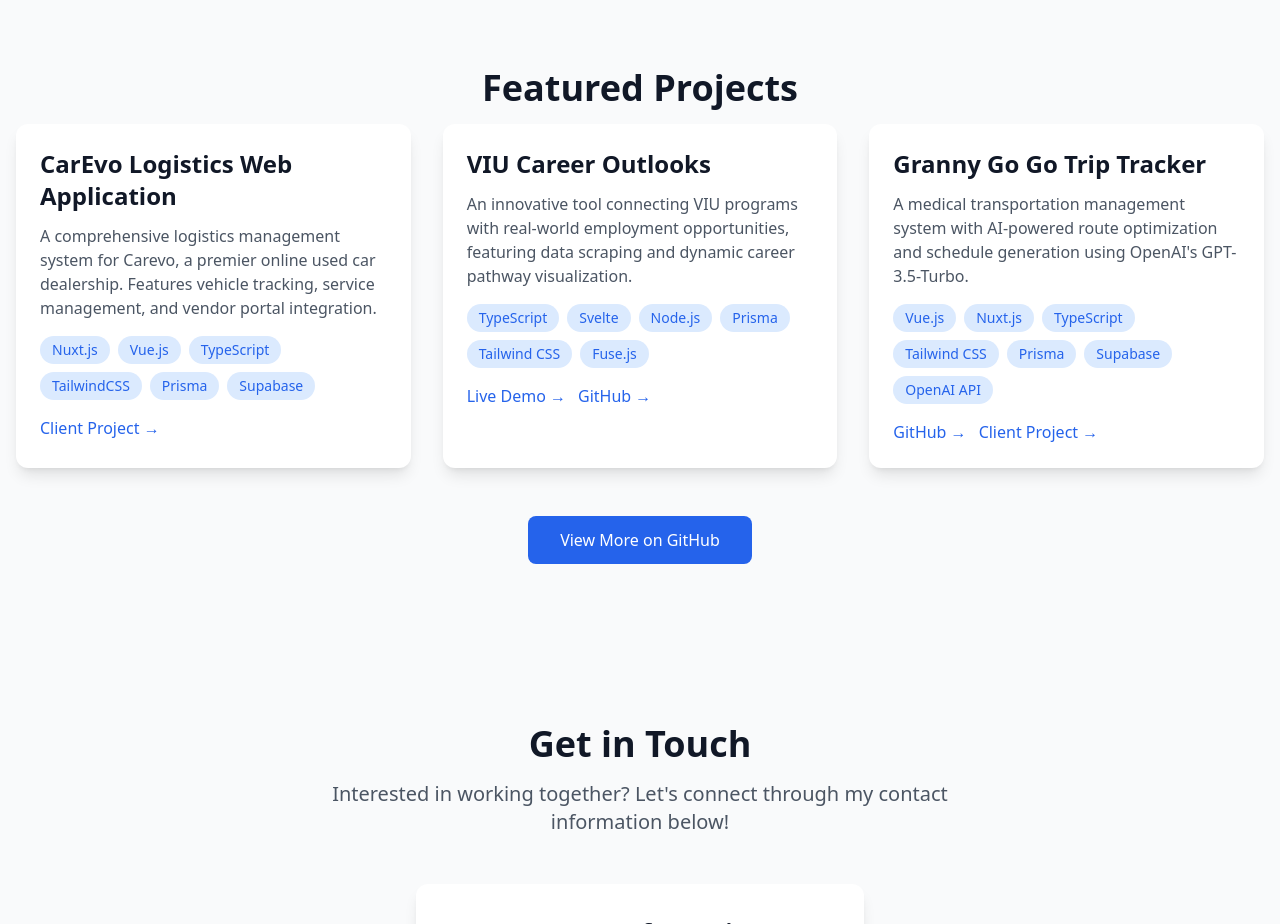
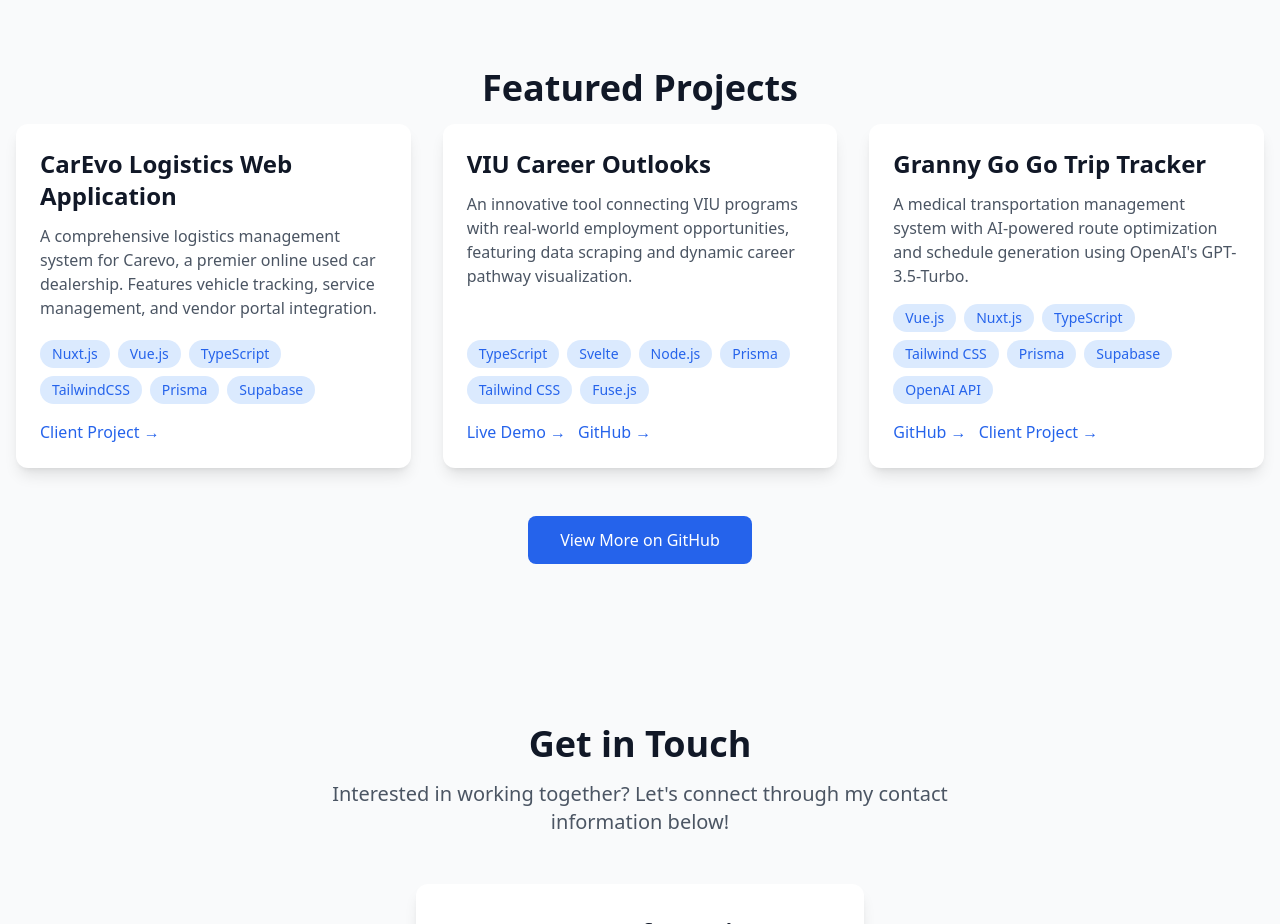
Before and after one commit to rogadev/ryanroga, an Astro site: page / in a window 1280 px wide. Shown: the part 1620-2544 px from the top of the page. Built offline with nearby package versions, Linux system fonts and the light colour scheme; Astro itself is replaced by a stand-in of ours.

Commit message:
update
minor visual update

```diff
--- a/src/components/Projects.astro
+++ b/src/components/Projects.astro
@@ -83,7 +83,7 @@ const projects: Project[] = [
       {
         projects.map((project, index) => (
           <article
-            class='bg-white dark:bg-gray-700 rounded-xl shadow-lg overflow-hidden transition-transform hover:-translate-y-1'
+            class='bg-white dark:bg-gray-700 rounded-xl shadow-lg overflow-hidden transition-transform hover:-translate-y-1 flex flex-col h-full'
             aria-labelledby={`project-${index}`}
           >
             {project.image && (
@@ -93,16 +93,20 @@ const projects: Project[] = [
                 class='w-full h-48 object-cover'
               />
             )}
-            <div class='p-6'>
+            <div class='p-6 flex flex-col flex-grow'>
+              <div class='flex-grow'>
                 <h3
                   id={`project-${index}`}
                   class='text-2xl font-bold text-gray-900 dark:text-white mb-3'
                 >
                   {project.title}
                 </h3>
-              <p class='text-gray-600 dark:text-gray-300 mb-4'>
+                <p class='text-gray-600 dark:text-gray-300'>
                   {project.description}
                 </p>
+              </div>
+
+              <div class='mt-4'>
                 <div class='flex flex-wrap gap-2 mb-4'>
                   {project.technologies.map((tech) => (
                     <span class='px-3 py-1 bg-blue-100 dark:bg-blue-900 text-blue-600 dark:text-blue-300 rounded-full text-sm whitespace-nowrap'>
@@ -146,6 +150,7 @@ const projects: Project[] = [
                   )}
                 </div>
               </div>
+            </div>
           </article>
         ))
       }
```
Lines whose indentation alone changed are shown as unchanged.
